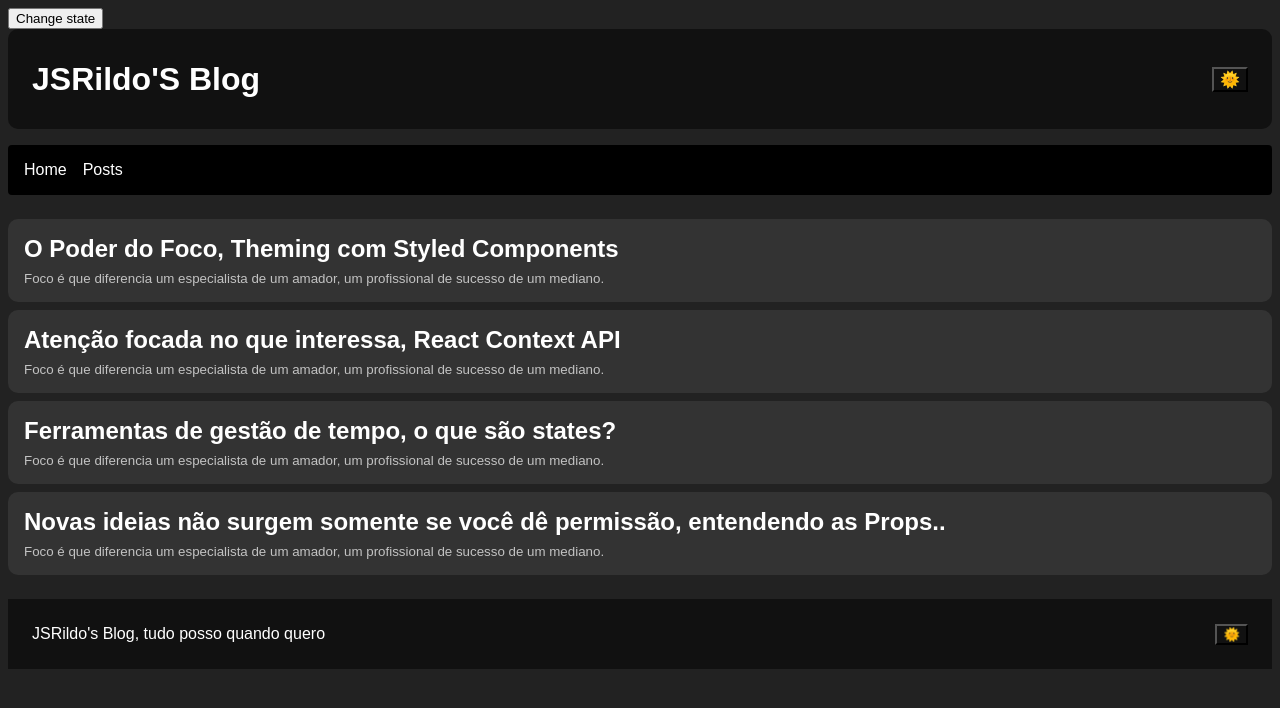
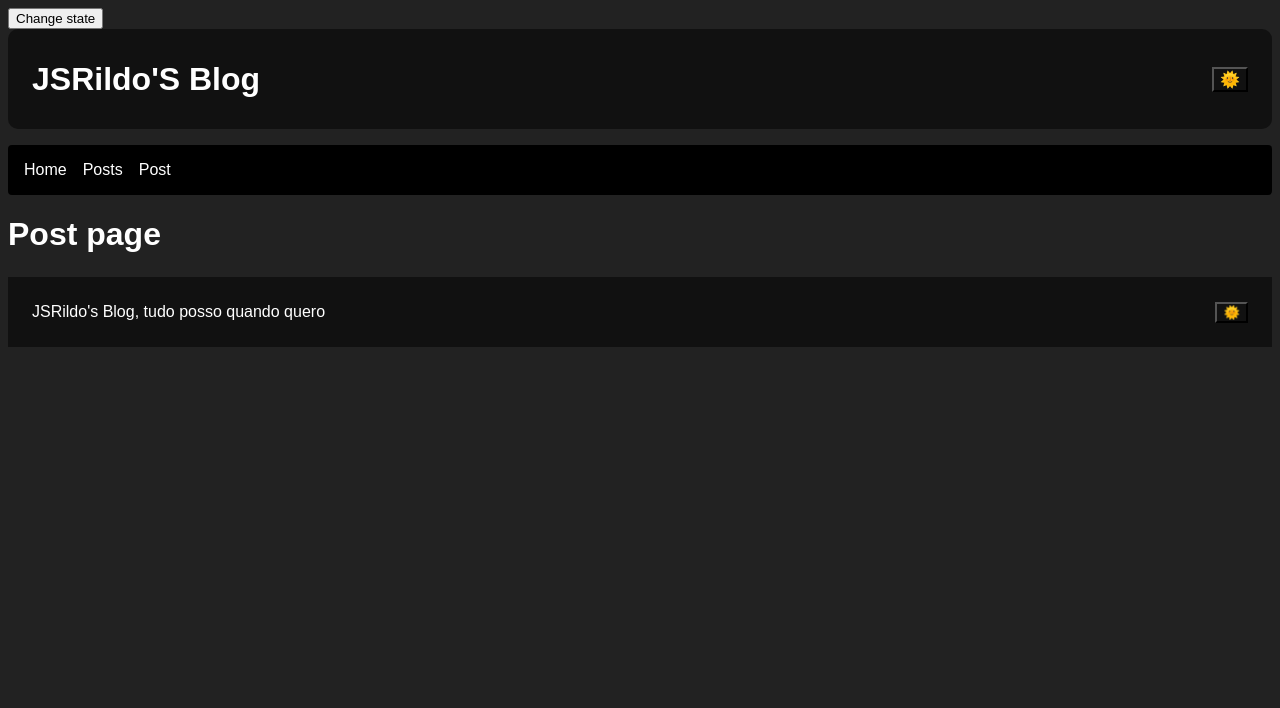
Before and after one commit to jrildosilva/REACT-FUNDAMENTOS, a React app: page /posts/1 in a window 1280 px wide. Shown: the top 708 px of the page. Built offline with nearby package versions, Linux system fonts and the light colour scheme.

Commit message:
Recebendo parâmentros nas rota

```diff
--- a/public/index.html
+++ b/public/index.html
@@ -8,5 +8,6 @@
 <body>
     <div id="root"></div>
 
+
 </body>
 </html>
--- a/src/App.js
+++ b/src/App.js
@@ -6,7 +6,7 @@ import Layout from './components/Layout';
 import {ThemeProvider, ThemeContext } from './contexts/ThemeContext';
 import themes from './styles/themes';
 
-class App extends React.Component {
+export class App extends React.Component {
      state = {
        changed: false,
      };
@@ -45,12 +45,12 @@ class App extends React.Component {
             <ThemeProvider>
                <ThemeContext.Consumer>
                  {({ theme, handleToggleTheme}) => (
-                  < StyledThemeProvider theme={themes[theme] || themes.dark}>
+                  < StyledThemeProvider theme={themes[theme] || theme.dark}>
                      <GlobalStyle />
-                     <button onClick={handleToggleTheme}>
+                     <button type='button' onClick={handleToggleTheme}>
                        Change state
                      </button>
-                      { theme === 'dark' &&  <Layout /> }
+                      { theme == 'dark' &&  <Layout /> }
                       <br/><br/><br/><br/><br/><br/><br/><br/><br/>
                       <br/><br/><br/><br/><br/><br/><br/><br/><br/>
                       <br/><br/><br/><br/><br/><br/><br/><br/><br/>
--- a/src/Routers.js
+++ b/src/Routers.js
@@ -5,12 +5,14 @@ import Home from './pages/Home';
 import Posts from './pages/posts';
 import NotFound from './pages/NotFound';
 import { Switch } from 'react-router-dom/cjs/react-router-dom.min';
+import Post from './pages/Post';
 
 export default function Routes() {
     return(
       <Switch>
        <Route exact path="/" component={Home}/>
-       <Route path="/posts" component={Posts} />
+       <Route exact path="/posts" component={Posts} />
+       <Route path="/posts/:id" component={Post} />
        <Route component={NotFound} />
       </Switch>
     );
--- a/src/components/Layout/index.js
+++ b/src/components/Layout/index.js
@@ -6,7 +6,7 @@ import Footer from '../Footer';
 
 import Routes from '../../Routers';
 
-import { Nav} from './styles';
+import { Nav } from './styles';
 
 export default function Layout() {
   return (
@@ -15,6 +15,7 @@ export default function Layout() {
       <Nav>
         <Link to="/">Home</Link>
         <Link to="/posts">Posts</Link>
+        <Link to="/posts/1232244555">Post</Link>
       </Nav>
       <Routes />
       <Footer />
--- a/src/contexts/ThemeContext.js
+++ b/src/contexts/ThemeContext.js
@@ -6,7 +6,7 @@ export function ThemeProvider({ children }) {
     const [theme,setTheme] = useState('dark');
 
     function handleToggleTheme(){
-     setTheme( prevState => prevState === 'dark' ? 'light' : 'dark',);
+     setTheme( prevState => prevState == 'dark' ? '🌞' : '😎',);
     }
 
 
--- /dev/null
+++ b/src/pages/Post/index.js
@@ -0,0 +1,10 @@
+import React from "react";
+import { useParams } from 'react-router-dom';
+
+export default function Post() {
+    const params = useParams();
+    console.log(params);
+
+
+    return <h1>Post page</h1>;
+}
--- a/src/pages/posts/Post/index.js
+++ b/src/pages/posts/Post/index.js
@@ -2,7 +2,7 @@ import React from 'react';
 
 import { Container } from './styles';
 
-export default function Post({ title, description }) {
+export default function posts({ title, description }) {
     return (
         <Container>
           <h2>{ title }</h2>
--- a/webpack.config.js
+++ b/webpack.config.js
@@ -7,7 +7,8 @@ module.exports = {
     entry: path.resolve(__dirname, 'src','index.js'),
     output: {
       path: path.resolve(__dirname, 'build'),
-      filename: 'budle[hash].js',
+      filename: 'bundle[hash].js',
+      publicPath: '/',
     },
     plugins : [
       new  HtmlWebpackPlugin({
```
